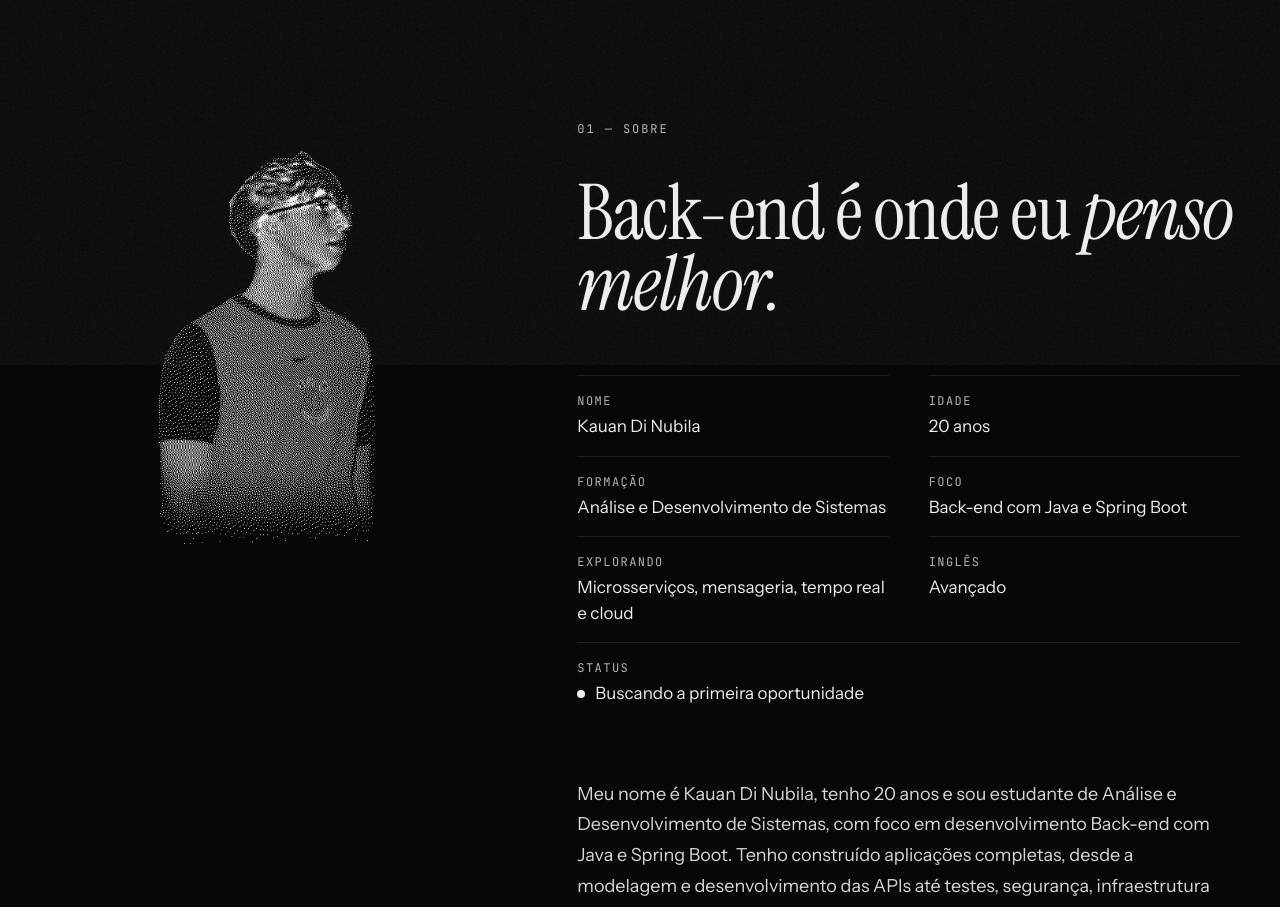
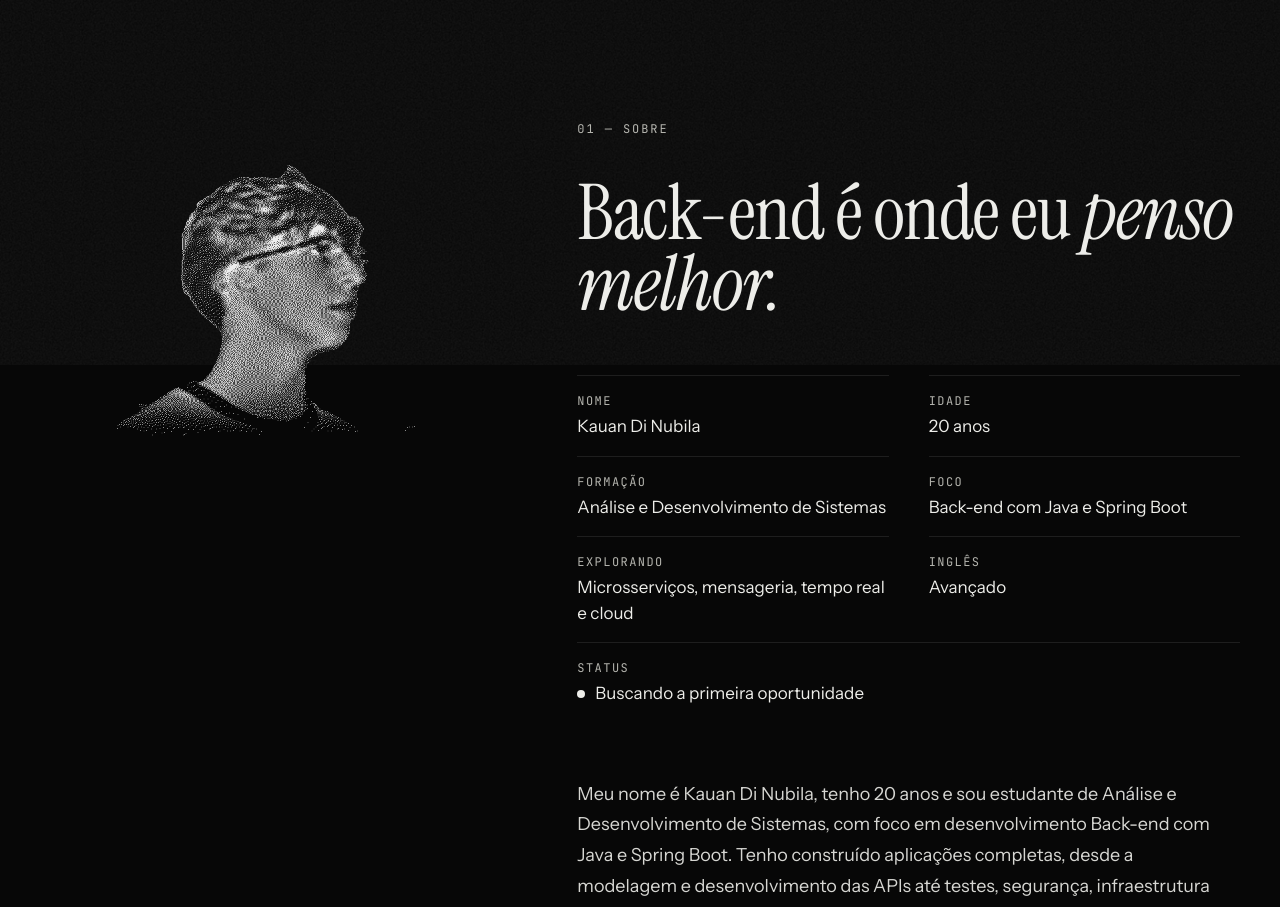
Before and after one commit to KauanDiNubila/kauan-dev, a React (Vite) app: page / in a window 1280 px wide. Shown: the part 840-1747 px from the top of the page. Built offline with nearby package versions, Linux system fonts and the light colour scheme.

Commit message:
Revert "Combine bust-quality head with body in About portrait"
This reverts commit e87f64380e9bf4f6030f6ae96f65b9232be80bd4.

```diff
--- a/src/components/About.tsx
+++ b/src/components/About.tsx
@@ -25,12 +25,12 @@ export function About() {
       <div className="mx-auto grid max-w-[1320px] gap-14 px-5 pt-40 pb-32 md:grid-cols-[minmax(0,5fr)_minmax(0,7fr)] md:gap-16 md:px-10">
         <div className="md:order-none">
           {desktop ? (
-            <div data-portrait aria-hidden className="sticky top-[13vh] mx-auto aspect-[800/1040] h-[78vh] max-w-full" />
+            <div data-portrait aria-hidden className="sticky top-[18vh] mx-auto aspect-[720/760] h-[62vh] max-w-full" />
           ) : (
             <img
               src="/portrait-dither.png"
               alt="Retrato de Kauan Di Nubila em pontos"
-              className="mx-auto w-[70%] max-w-[340px]"
+              className="mx-auto w-[78%] max-w-[360px]"
             />
           )}
         </div>
--- a/src/components/three/hands.ts
+++ b/src/components/three/hands.ts
@@ -50,7 +50,7 @@ export async function sampleHands(count: number, url = "/hands.png") {
 }
 
 export async function samplePortrait(count: number, url = "/portrait.png") {
-  const { w, h, cdf, total } = await weights(url, 1)
+  const { w, h, cdf, total } = await weights(url, 2.2)
   const out = new Float32Array(count * 3)
   for (let n = 0; n < count; n++) {
     const i = pick(cdf, total)
```
Also changed, not shown: public/portrait-dither.png, public/portrait.png.
